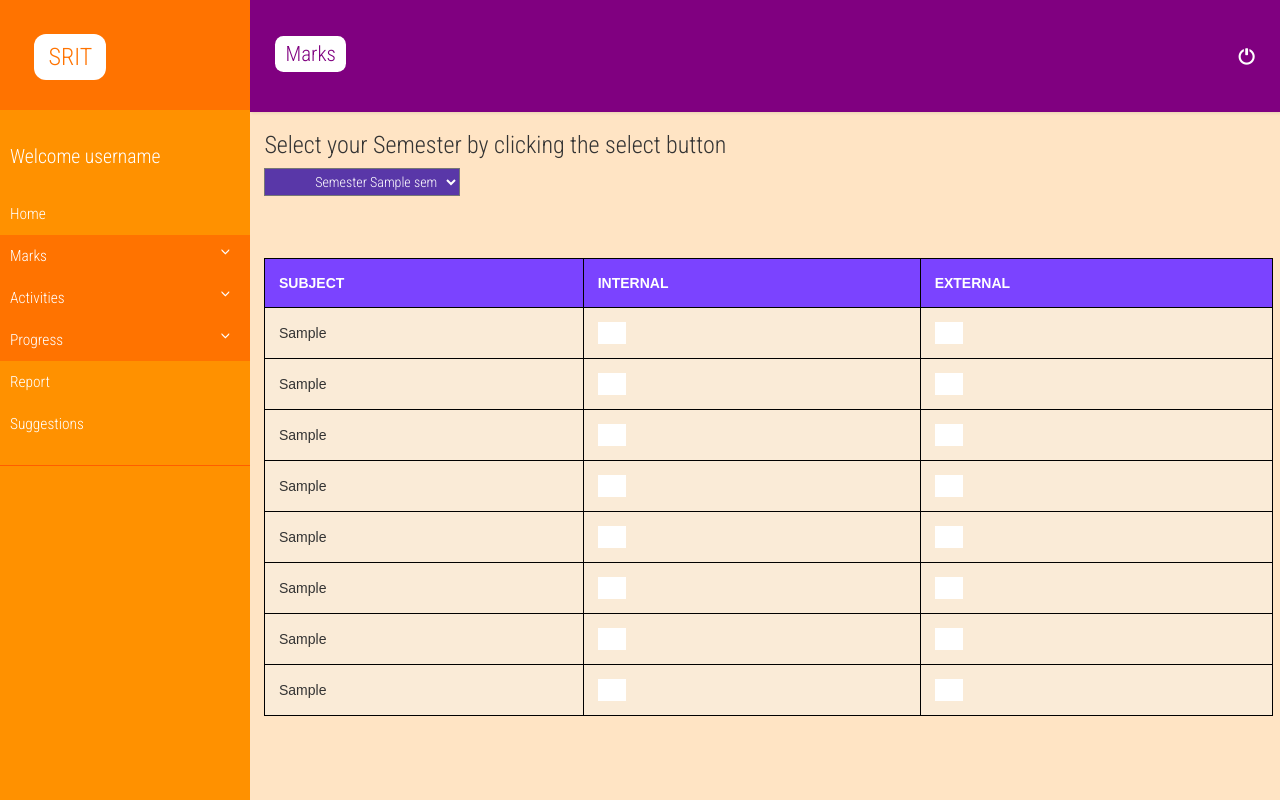
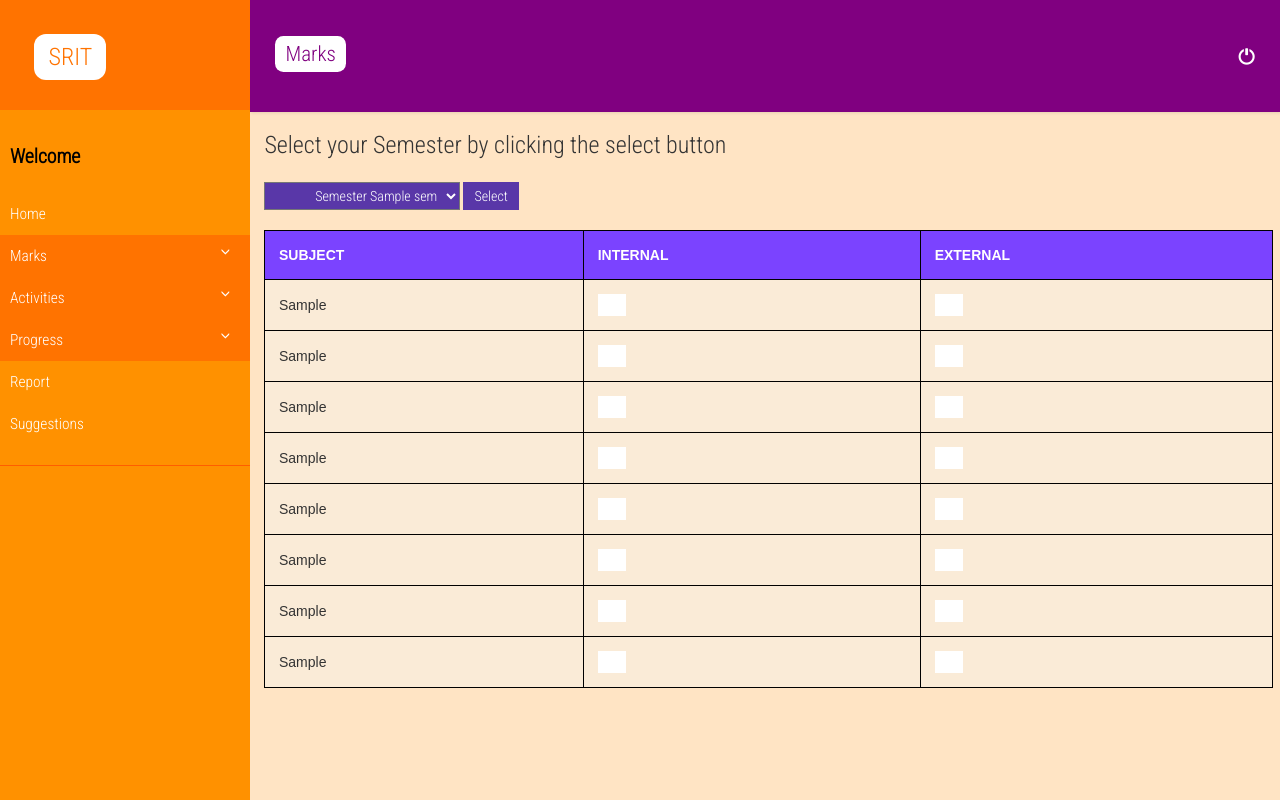
Before and after one commit to WAD-Team-Alpha/SRIT, a Django app: template templates/previous_marks.html in a window 1280 px wide. Run offline with Django 3.2, Linux system fonts and the light colour scheme; tables that the repository leaves empty hold one stand-in row (values such as "Sample post"); the template is opened without the code that fills it: values that come from a table or form of the project are taken from there, most other values are stand-ins (such as "Sample title", 1, 10 or a date in 2020); some libraries are stand-ins or nearby versions.

Commit message:
Changed some css

```diff
--- a/templates/previous_marks.html
+++ b/templates/previous_marks.html
@@ -7,17 +7,33 @@
     <meta http-equiv="X-UA-Compatible" content="IE=edge">
     <meta name="viewport" content="width=device-width, initial-scale=1.0">
     <title>SRIT</title>
-    <link
-      rel="shortcut icon"
-      href="{% static 'img/sritlogo.png' %}"
-      type="image/x-icon"
-    />
+    <link rel="shortcut icon" href="{% static 'img/sritlogo.png' %}" type="image/x-icon" />
     <link rel="stylesheet" href="https://maxcdn.bootstrapcdn.com/bootstrap/3.3.7/css/bootstrap.min.css">
     <link rel="stylesheet" href="{% static 'css/animate.css' %}">
 
     <link rel="stylesheet" href="{% static 'css/style.css' %}">
     <link rel="stylesheet" href="{% static 'css/marks.css' %}">
     <link rel="stylesheet" href="{% static 'css/snackbar.css' %}">
+
+    <style>
+        input.select-button {
+            margin-top: 1em;
+            border: 0px;
+            background-color: #5937a8;
+            color: white;
+            width: 4em;
+            height: 2em;
+        }
+
+        input.select-button:hover {
+            background-color: #7b43ff;
+        }
+
+        #sidebar ul p {
+            color: black;
+            padding: 10px;
+        }
+    </style>
 </head>
 
 <body>
@@ -29,7 +45,7 @@
             </div>
 
             <ul class="list-unstyled components">
-                <p style="font-size: 1.4em;">Welcome username</p>
+                <p style="font-size: 1.4em;"><b>Welcome {{user.username}}</b></p>
                 <li>
                     <a href="{% url 'home' %}">Home</a>
                 </li>
@@ -124,7 +140,7 @@
 
                         {% endfor %}
                     </select>
-                    <input type="submit" value="Select" class="pm-button">
+                    <input type="submit" value="Select" class="select-button">
                 </div>
                 <br>
             </form>
```
Also changed, not shown: templates/academics.html (+7 -1 lines), templates/current_marks.html (+8 -1 lines), templates/index.html (+20 -37 lines), templates/overall.html (+7 -6 lines), templates/quiz.html (+8 -1 lines), templates/report.html (+8 -7 lines), templates/subjectwise.html (+7 -1 lines), templates/suggestions.html (+7 -1 lines). Lines whose indentation alone changed are shown as unchanged.
